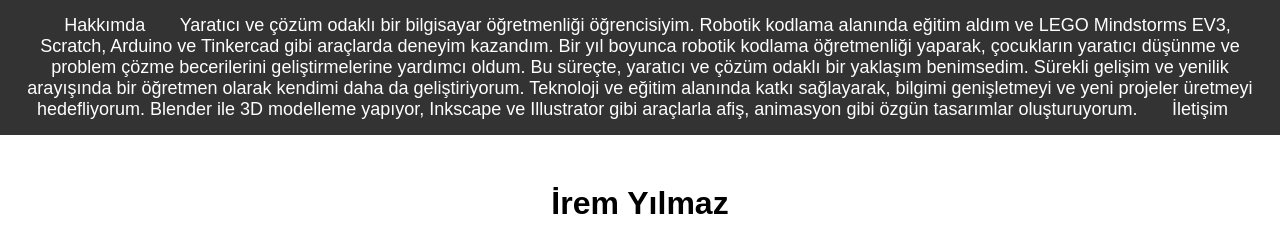
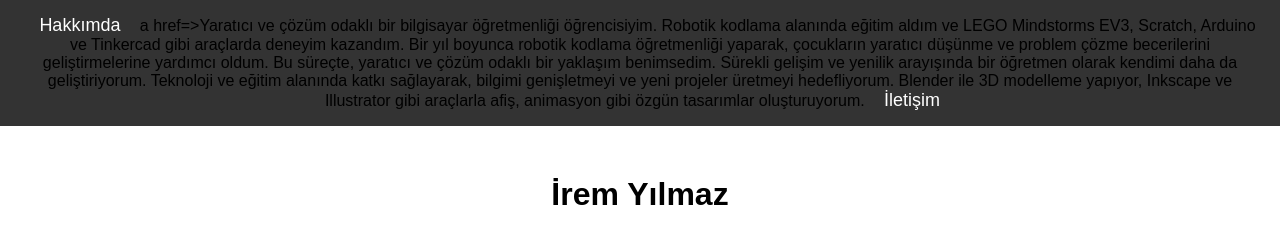
Before and after one commit to YLZirem/IremYilmaz, a plain HTML site: page index.html in a window 1280 px wide. Shown: the top 232 px of the page. Drawn offline with Linux system fonts and the light colour scheme.

Commit message:
Update index.html

```diff
--- a/index.html
+++ b/index.html
@@ -35,7 +35,7 @@
 <body>
     <nav>
         <a href="#hakkimda">Hakkımda</a>
-        <a href=>Yaratıcı ve çözüm odaklı bir bilgisayar öğretmenliği öğrencisiyim. Robotik kodlama alanında eğitim aldım ve LEGO Mindstorms EV3, Scratch, Arduino ve Tinkercad gibi araçlarda deneyim kazandım. Bir yıl boyunca robotik kodlama öğretmenliği yaparak, çocukların yaratıcı düşünme ve problem çözme becerilerini geliştirmelerine yardımcı oldum. Bu süreçte, yaratıcı ve çözüm odaklı bir yaklaşım benimsedim. Sürekli gelişim ve yenilik arayışında bir öğretmen olarak kendimi daha da geliştiriyorum. Teknoloji ve eğitim alanında katkı sağlayarak, bilgimi genişletmeyi ve yeni projeler üretmeyi hedefliyorum. Blender ile 3D modelleme yapıyor, Inkscape ve Illustrator gibi araçlarla afiş, animasyon gibi özgün tasarımlar oluşturuyorum.</a></a>
+       a href=>Yaratıcı ve çözüm odaklı bir bilgisayar öğretmenliği öğrencisiyim. Robotik kodlama alanında eğitim aldım ve LEGO Mindstorms EV3, Scratch, Arduino ve Tinkercad gibi araçlarda deneyim kazandım. Bir yıl boyunca robotik kodlama öğretmenliği yaparak, çocukların yaratıcı düşünme ve problem çözme becerilerini geliştirmelerine yardımcı oldum. Bu süreçte, yaratıcı ve çözüm odaklı bir yaklaşım benimsedim. Sürekli gelişim ve yenilik arayışında bir öğretmen olarak kendimi daha da geliştiriyorum. Teknoloji ve eğitim alanında katkı sağlayarak, bilgimi genişletmeyi ve yeni projeler üretmeyi hedefliyorum. Blender ile 3D modelleme yapıyor, Inkscape ve Illustrator gibi araçlarla afiş, animasyon gibi özgün tasarımlar oluşturuyorum.</a></a>
         <a href="#iletisim">İletişim</a>
     </nav>
     <div class="container">
```
